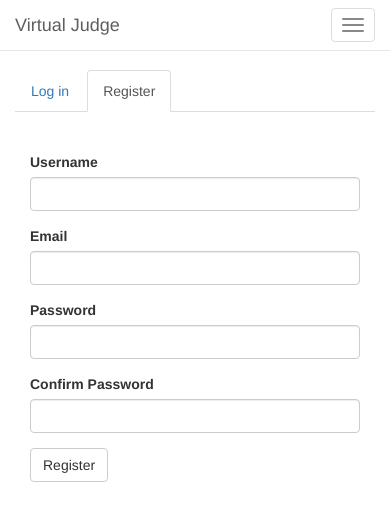
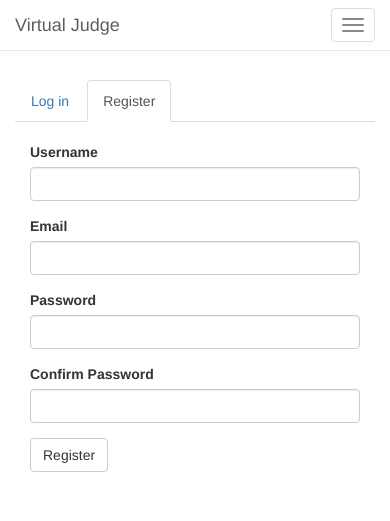
Before and after one commit to ruitian/VirtualJudge, a Flask app: page /auth/register in a window 390 px wide. Shown: the top 521 px of the page. Run offline with Flask 2, Linux system fonts and the light colour scheme; parts of the project's set-up code (start-up, migrations or seed data) failed here and were passed over; some libraries are stand-ins or nearby versions.

Commit message:
update layout

```diff
--- a/VJ/templates/auth/login.html
+++ b/VJ/templates/auth/login.html
@@ -8,7 +8,7 @@
   <li role="presentation" class="active"><a href="#">Log in</a></li>
   <li role="presentation"><a href="/auth/register">Register</a></li>
 </ul>
-<div class="col-md-12" style="margin-top:40px">
+<div class="col-md-12 content">
 <form method=post class="form-horizontal" action="/auth/login">
 {{ form.csrf_token }}
 {% if form.csrf_token.errors %}
--- a/VJ/templates/auth/register.html
+++ b/VJ/templates/auth/register.html
@@ -8,7 +8,7 @@
   <li role="presentation"><a href="/auth/login">Log in</a></li>
   <li role="presentation" class="active"><a href="#">Register</a></li>
 </ul>
-<div class="col-md-12" style="margin-top:40px">
+<div class="col-md-12 content">
   <form method=post class="form-horizontal" action="/auth/register">
   {{ form.csrf_token }}
   {% if form.csrf_token.errors %}
--- a/VJ/templates/base.html
+++ b/VJ/templates/base.html
@@ -9,9 +9,10 @@
     {% block link %}
     <link href="{{ url_for('static', filename='css/bootstrap.min.css')}}" rel="stylesheet">
     <link href="{{ url_for('static', filename='css/font-awesome.min.css')}}" rel="stylesheet">
+    <link href="{{ url_for('static', filename='css/base.css')}}" rel="stylesheet">
     {% endblock %}
   </head>
-  <body style="padding-top: 70px;">
+  <body>
     <nav style="background:#fff" class="navbar navbar-default navbar-fixed-top">
       <div class="container">
         <div class="navbar-header">
```
